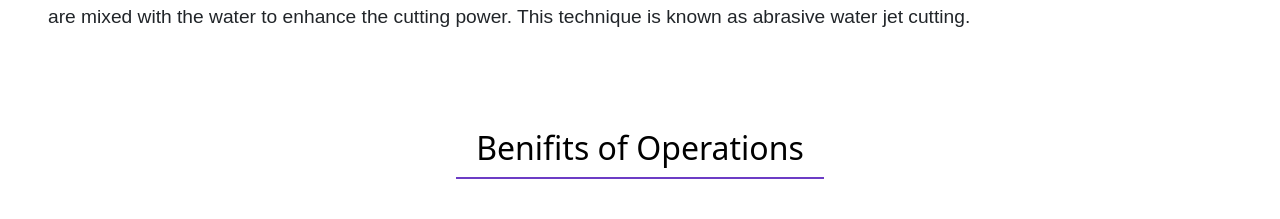
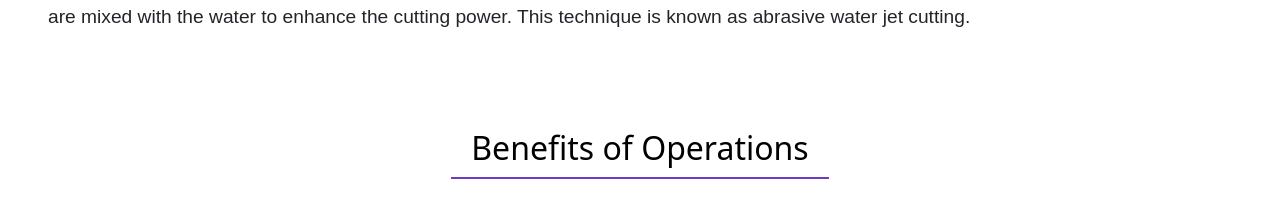
Before and after one commit to panchalravi004/VR-Tech, a React (Create React App) app: page /service in a window 1280 px wide. Shown: the part 861-1080 px from the top of the page. Built offline with nearby package versions, Linux system fonts and the light colour scheme.

Commit message:
change name

```diff
--- a/package.json
+++ b/package.json
@@ -1,5 +1,6 @@
 {
   "name": "vr-tech",
+  "homepage": "http://www.vrtechnocraft.in",
   "version": "0.1.0",
   "private": true,
   "dependencies": {
--- a/src/App.js
+++ b/src/App.js
@@ -22,7 +22,7 @@
         <Route exact path="/service" element={<Service />}></Route>
         <Route exact path="/contact" element={<Contact />}></Route>
         <Route exact path="/about" element={<About />}></Route>
-
+        <Route exact path="/*" element={<Home />}></Route>
       </Routes>
       <Footer></Footer>
     </Router>
--- a/src/Components/service/service.jsx
+++ b/src/Components/service/service.jsx
@@ -68,7 +68,7 @@
           <div className="container d-flex justify-content-center">
             <div className="page-main-header my-2">
               <h2>
-                Benifits of Operations
+               Benefits of Operations
               </h2>
             </div>
           </div>
```
